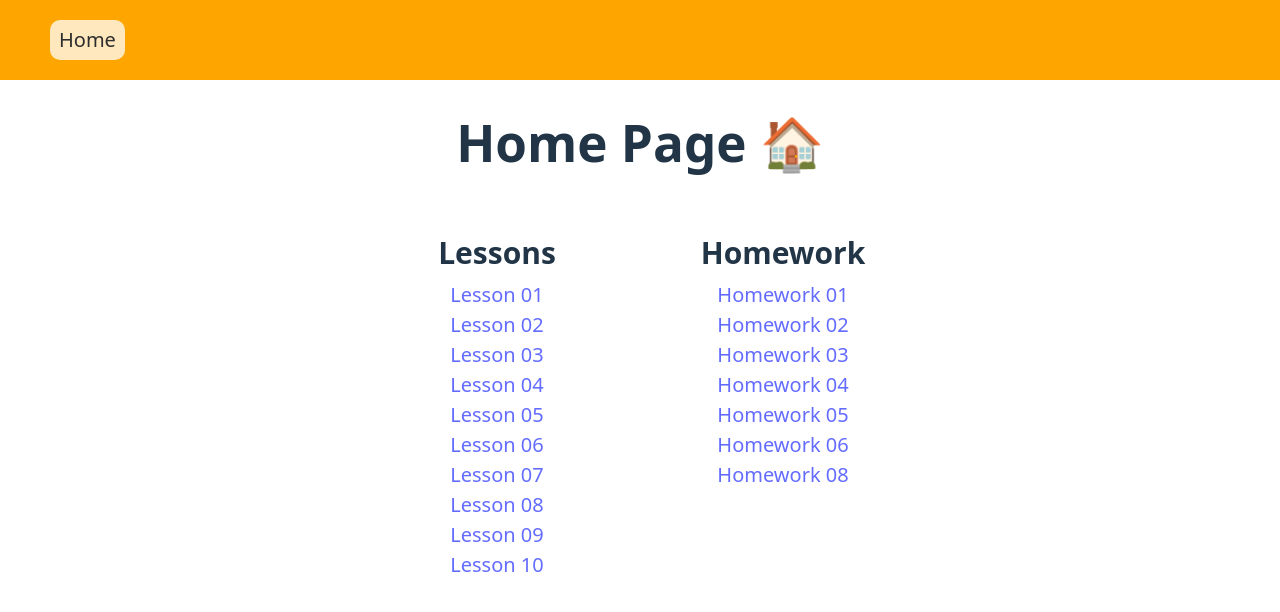
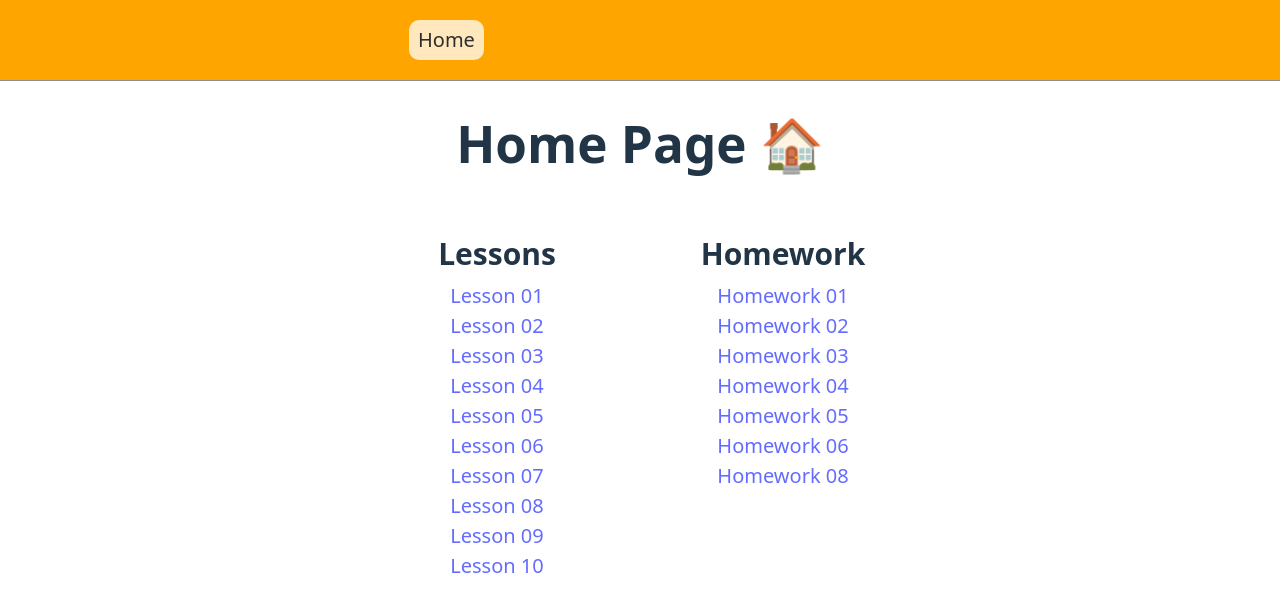
Before and after one commit to KonchokDhondrub/c58-ts, a React (Vite) app: page / in a window 1280 px wide. Shown: the top 612 px of the page. Built offline with nearby package versions, Linux system fonts and the light colour scheme.

Commit message:
code update

```diff
--- a/src/components/header/Header.module.css
+++ b/src/components/header/Header.module.css
@@ -3,22 +3,27 @@
   top: 0px;
 
   display: flex;
-  justify-content: left;
+  justify-content: center;
   align-items: center;
 
   width: 100%;
   height: 80px;
 
   background-color: orange;
+
+  border-bottom: 1px rgb(141, 141, 141) solid;
 }
 
 .linkContainer {
   display: flex;
-  justify-content: center;
+  justify-content: left;
   align-items: center;
   gap: 2px;
 
   margin-left: 50px;
+
+  min-width: 400px;
+  width: 40%;
 }
 .linkContainer a {
   padding: 5px 9px;
```
